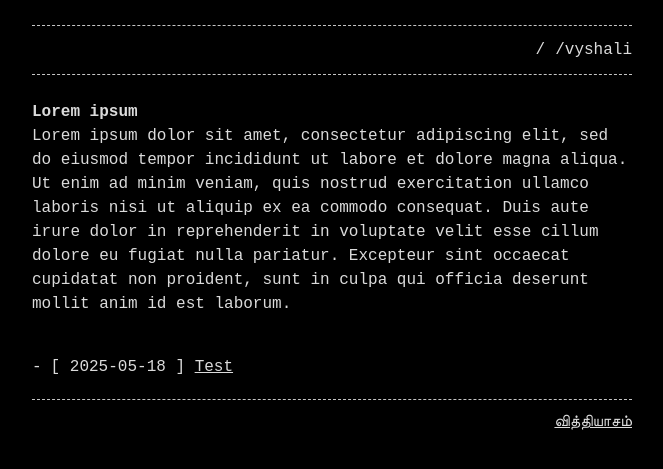
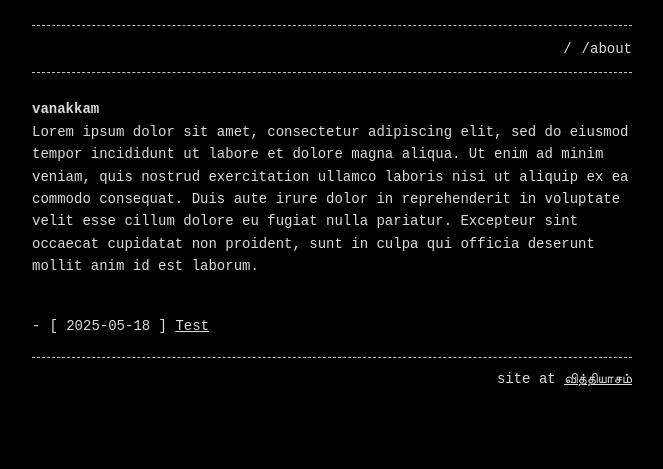
Before and after one commit to visforvali/visforvali.github.io, a Jekyll site: the page built from index.md, in a window 1280 px wide. Shown: the top 469 px of the page, without its empty margins (308-971 px from the left). Built offline with Jekyll 4.4.1, drawn with Linux system fonts in a browser that asks for light colours.

Commit message:
Content edits

```diff
--- a/_config.yml
+++ b/_config.yml
@@ -3,7 +3,7 @@
 #google_analytics: UA-NNNNNNNN-N
 
 title: v is for வலி
-email: dlsite.com-83jd_p0.mold@alias.visforvali.com
+# email: dlsite.com-83jd_p0.mold@alias.visforvali.com
 description: >- # this means to ignore newlines until "baseurl:"
   Repository for interdisciplinary, transgenre, interactive, digital, multimodal compositions, including my webtext dissertation, tiny games, interactive narrative, and other audiovisual content.
 
@@ -11,7 +11,7 @@ header_pages:
   - index.md
   - about.md
 
-footer: '<a href="https://vyshalimanivannan.com/">வித்தியாசம்</a>'
+footer: 'site at <a href="https://vyshalimanivannan.com/">வித்தியாசம்</a>'
 
 style: dark # dark (default) or light
 listen_for_clients_preferred_style: false # true or false (default)
--- a/_sass/base.scss
+++ b/_sass/base.scss
@@ -6,9 +6,9 @@
  * Style variables
  */
 $base-font-family:     'Space Mono', monospace !default;
-$base-font-size:       16px !default;
-$mobile-font-size:     14px !default;
-$base-line-height:     1.5 !default;
+$base-font-size:       14px !default;
+$mobile-font-size:     13px !default;
+$base-line-height:     1.6 !default;
 $container-width:      90% !default;
 $container-max-width:  600px !default;
 
--- a/about.md
+++ b/about.md
@@ -1,5 +1,5 @@
 ---
-title: /vyshali
+title: /about
 layout: home
 permalink: /about
 ---
--- a/index.md
+++ b/index.md
@@ -4,6 +4,6 @@ layout: home
 permalink: /
 ---
 
-# Lorem ipsum
+# vanakkam
 
 Lorem ipsum dolor sit amet, consectetur adipiscing elit, sed do eiusmod tempor incididunt ut labore et dolore magna aliqua. Ut enim ad minim veniam, quis nostrud exercitation ullamco laboris nisi ut aliquip ex ea commodo consequat. Duis aute irure dolor in reprehenderit in voluptate velit esse cillum dolore eu fugiat nulla pariatur. Excepteur sint occaecat cupidatat non proident, sunt in culpa qui officia deserunt mollit anim id est laborum.
```
